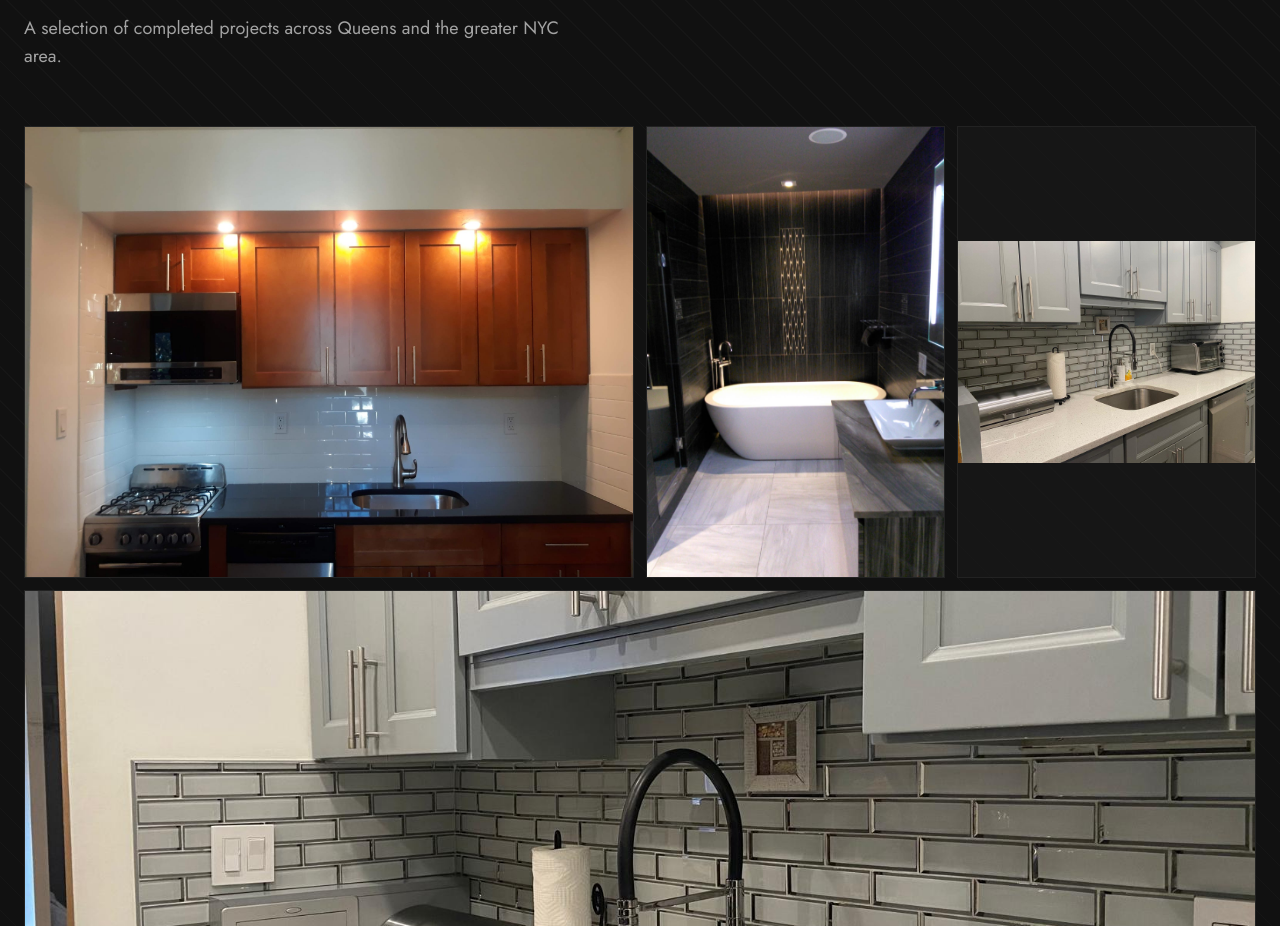
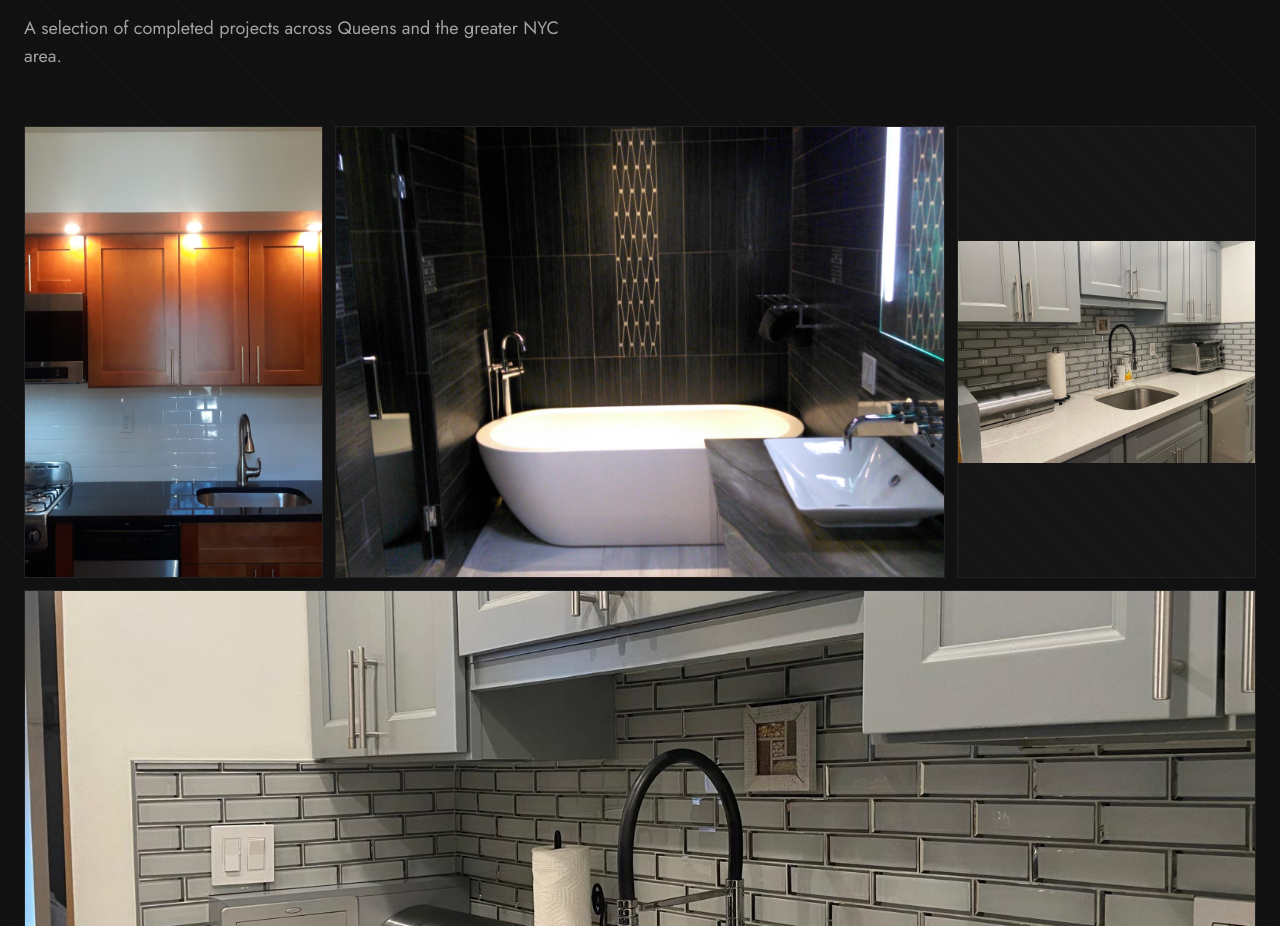
Before and after one commit to gabrigal/jfc, a Next.js app: page / in a window 1280 px wide. Shown: the part 4340-5266 px from the top of the page. Built offline with nearby package versions, Linux system fonts and the light colour scheme.

Commit message:
Swap sizes of brown kitchen and bathroom in gallery
Co-Authored-By: Claude Sonnet 4.6 <noreply@anthropic.com>

```diff
--- a/app/page.tsx
+++ b/app/page.tsx
@@ -710,8 +710,8 @@ function WhyChooseUs() {
 
 // ─── GALLERY ─────────────────────────────────────────────────────────────────
 const GALLERY_ITEMS = [
-  { label: 'Kitchen Remodel', cols: 2, rows: 2, src: '/images/kitchen-1.jpg', contain: false },
-  { label: 'Luxury Bathroom', cols: 1, rows: 2, src: '/images/bathroom-1.jpg', contain: false },
+  { label: 'Kitchen Remodel', cols: 1, rows: 2, src: '/images/kitchen-1.jpg', contain: false },
+  { label: 'Luxury Bathroom', cols: 2, rows: 2, src: '/images/bathroom-1.jpg', contain: false },
   { label: 'Modern Kitchen', cols: 1, rows: 2, src: '/images/kitchen-2.jpg', contain: true },
   { label: 'Kitchen Renovation', cols: 4, rows: 2, src: '/images/kitchen-3.jpg', contain: false },
 ]
```
